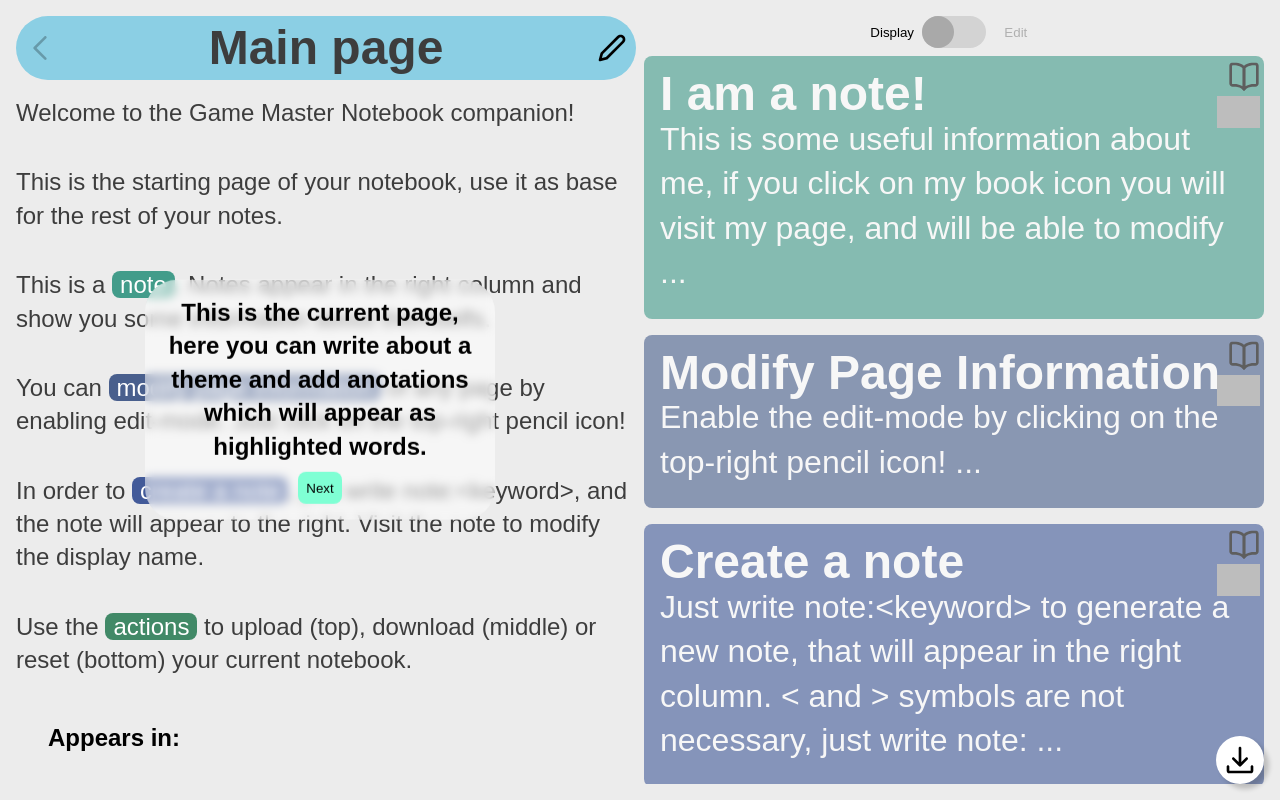
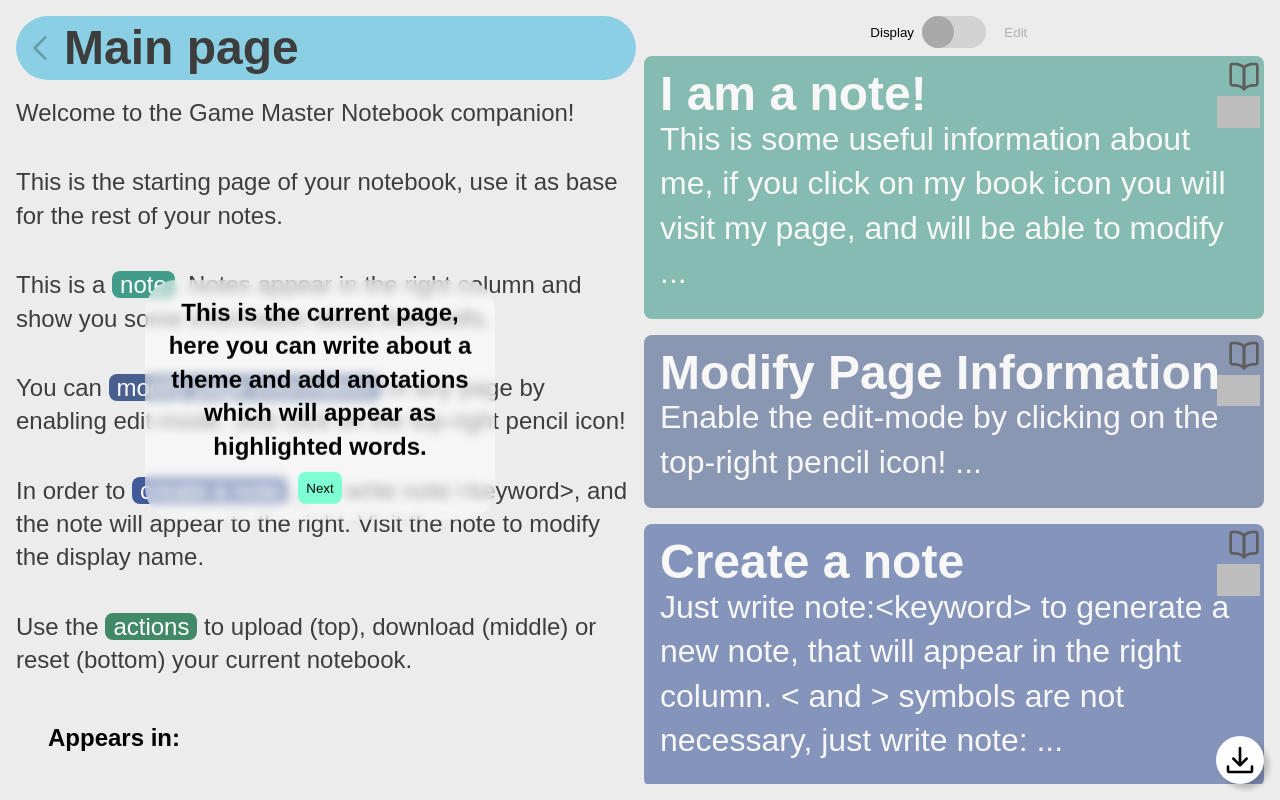
Before and after one commit to joseignacioLS/GMNotebook, a Next.js app: page / in a window 1280 px wide. Built offline with nearby package versions, Linux system fonts and the light colour scheme; grey boxes are pictures that could not be loaded; a web font is replaced by a local one.

Commit message:
fix: title alignment

```diff
--- a/src/components/Page/PageDisplay.tsx
+++ b/src/components/Page/PageDisplay.tsx
@@ -25,10 +25,6 @@ const PageDisplay = () => {
           <img src="/images/back.svg" />
         </Button>
         <h1>{item.title}</h1>
-
-        <Button naked={true} onClick={toggleHide}>
-          <img className="containedImage" src="/images/edit.svg" />
-        </Button>
       </div>
       <div className={styles.text} id="text">
         {displayText}
--- a/src/components/Page/pagedisplay.module.scss
+++ b/src/components/Page/pagedisplay.module.scss
@@ -9,7 +9,7 @@
     height: 4rem;
     display: flex;
     align-items: center;
-    justify-content: space-between;
+    justify-content: flex-start;
     flex-shrink: 0;
     padding: 0 0.5rem;
     gap: 0.5rem;
```
